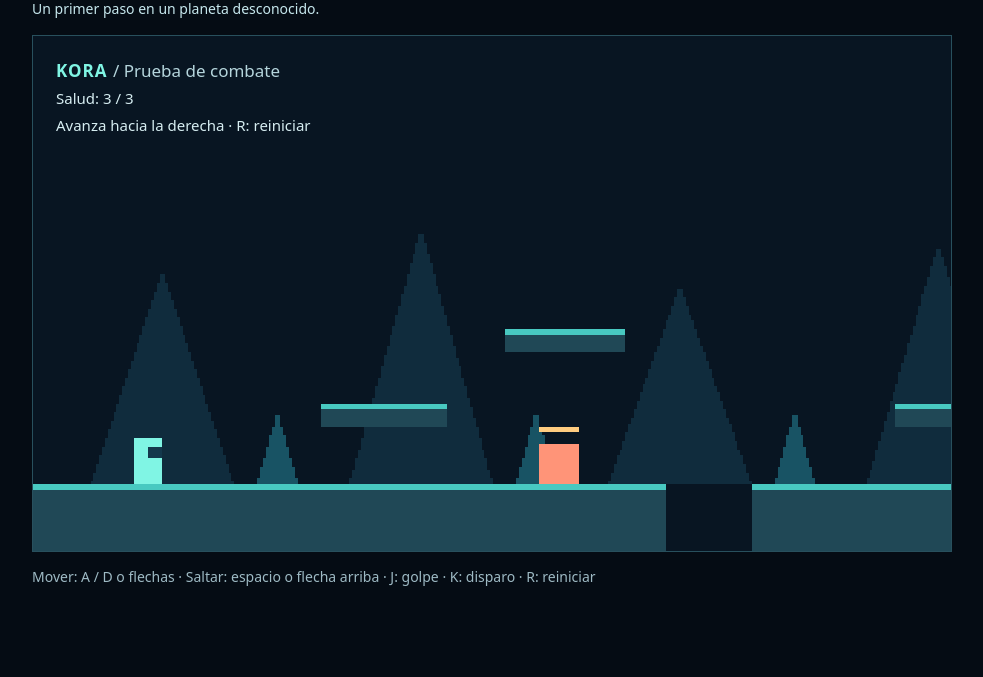
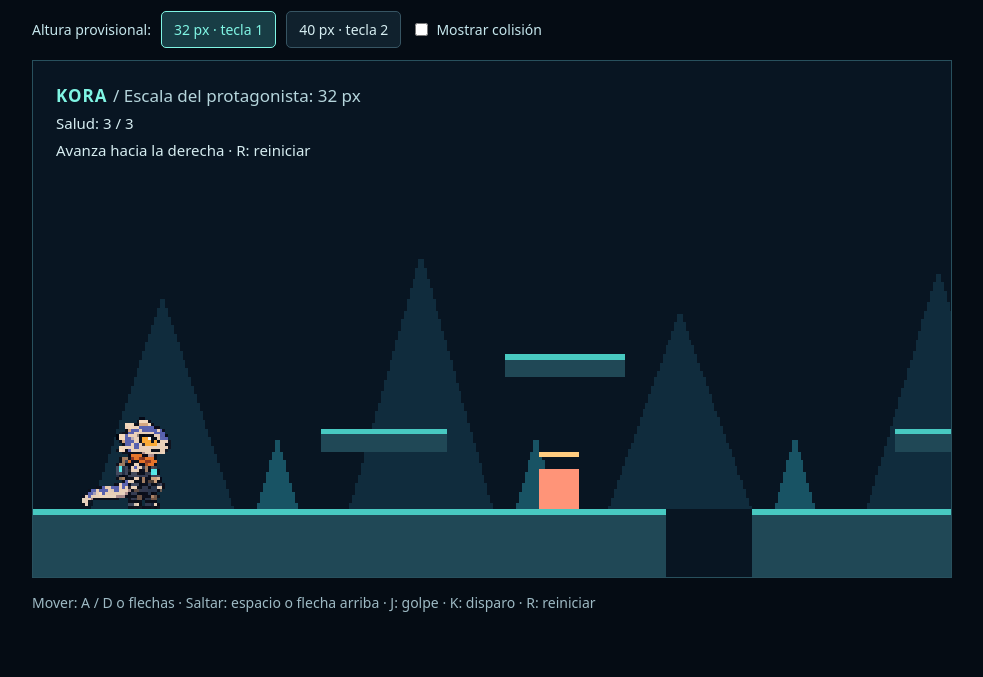
Before and after one commit to Harold95-AL/KORA, a website built with Vite: page index.html in a window 1280 px wide. Shown: the part 123-800 px from the top of the page, without its empty margins (148-1131 px from the left). Built offline with nearby package versions, Linux system fonts and the light colour scheme; animation ran at ten frames a second.

Commit message:
feat: compare approved protagonist at 32 and 40 pixel scales

```diff
--- /dev/null
+++ b/docs/art/protagonist-v1-prompt.txt
@@ -0,0 +1 @@
+Use case: stylized-concept. Asset type: ONE provisional pixel-art game sprite for KORA, not a concept sheet. Reference image role: approved character identity only. Generate one isolated full-body strict side profile character facing RIGHT, neutral standing pose, feet aligned on a horizontal baseline. Transparent background, no shadow, no text, no scenery, no panels, no weapons, no additional poses. Preserve short wide slightly angular reptilian gecko head, compact robust body, LONG tail trailing LEFT outside torso silhouette, cream skin #E6D9C8 with violet #5C6BC0 patches, large readable amber eye #F2A43C, orange scarf #D66A2C, lightweight graphite spacesuit #243042 with minimal cyan #4EE6E6 tech accents. The character's eye, scarf, tail and silhouette must read at only 32 and 40 pixels tall. Make genuine very low-resolution sprite design: a logical pixel grid about 40 pixels tall, large solid pixel clusters, extremely limited palette, hard square pixel edges, no antialiasing, no gradients, no painterly detail. Enlarge the logical pixels by an exact integer factor for delivery if necessary. Entire character including tail contained, little transparent margin. Character body and head on right, tail to left. The torso is upright, arms resting. This is a static scale-validation sprite, no animations.
--- a/index.html
+++ b/index.html
@@ -9,10 +9,16 @@
     <main>
       <h1>KORA</h1>
       <p>Un primer paso en un planeta desconocido.</p>
+      <div class="scale-controls" aria-label="Comparación de escala del protagonista">
+        <span>Altura provisional:</span>
+        <button type="button" data-player-size="32" aria-pressed="true">32 px · tecla 1</button>
+        <button type="button" data-player-size="40" aria-pressed="false">40 px · tecla 2</button>
+        <label><input type="checkbox" id="show-collision" /> Mostrar colisión</label>
+      </div>
       <div class="game-frame">
         <div id="game" aria-label="Prototipo de plataformas KORA"></div>
         <div class="game-hud">
-          <h2>KORA <span>/ Prueba de combate</span></h2>
+          <h2>KORA <span>/ Escala del protagonista: <span id="player-scale">32 px</span></span></h2>
           <p id="player-health" role="status">Salud: 3 / 3</p>
           <p id="course-status" role="status">Avanza hacia la derecha · R: reiniciar</p>
         </div>
--- a/src/entities/Player.ts
+++ b/src/entities/Player.ts
@@ -11,10 +11,11 @@ export class Player extends Phaser.Physics.Arcade.Sprite {
   private readonly jumpKey: Phaser.Input.Keyboard.Key;
 
   constructor(scene: Phaser.Scene, x: number, y: number) {
-    super(scene, x, y, 'player');
+    super(scene, x, y, 'player-32');
     scene.add.existing(this);
     scene.physics.add.existing(this);
     this.setCollideWorldBounds(true);
+    this.setVisualHeight(32);
 
     const keyboard = scene.input.keyboard;
     if (!keyboard) throw new Error('KORA requiere entrada de teclado.');
@@ -41,6 +42,17 @@ export class Player extends Phaser.Physics.Arcade.Sprite {
     }
   }
 
+  setVisualHeight(height: 32 | 40): void {
+    this.setTexture('player-' + height);
+    // Marcos simétricos: el cuerpo permanece centrado al mirar a ambos lados.
+    // La cola es decorativa. Ambas escalas comparten la física ya validada.
+    this.setOrigin(0.5, 1 - 8 / height);
+    const body = this.body as Phaser.Physics.Arcade.Body;
+    body.setSize(10, 16, false);
+    body.setOffset(height - 5, height - 16);
+    body.updateFromGameObject();
+  }
+
   takeDamage(time: number): boolean {
     if (time < this.invulnerableUntil || this.health <= 0) return false;
     this.health -= 1;
--- a/src/main.ts
+++ b/src/main.ts
@@ -38,3 +38,25 @@ if (!health) throw new Error('No se encontró el indicador de salud.');
 game.events.on('player-health', (value: number) => {
   health.textContent = 'Salud: ' + value + ' / ' + COMBAT.playerHealth;
 });
+
+const scaleLabel = document.querySelector<HTMLSpanElement>('#player-scale');
+const scaleButtons = document.querySelectorAll<HTMLButtonElement>('[data-player-size]');
+const collisionToggle = document.querySelector<HTMLInputElement>('#show-collision');
+if (!scaleLabel || !collisionToggle) throw new Error('Faltan los controles de escala.');
+
+scaleButtons.forEach((button) => {
+  button.addEventListener('click', () => {
+    game.events.emit('player-scale', Number(button.dataset.playerSize));
+    button.blur();
+  });
+});
+collisionToggle.addEventListener('change', () => {
+  game.events.emit('player-collision', collisionToggle.checked);
+  collisionToggle.blur();
+});
+game.events.on('player-scale-changed', (height: number) => {
+  scaleLabel.textContent = height + ' px';
+  scaleButtons.forEach((button) => {
+    button.setAttribute('aria-pressed', String(Number(button.dataset.playerSize) === height));
+  });
+});
--- a/src/scenes/GameScene.ts
+++ b/src/scenes/GameScene.ts
@@ -11,9 +11,17 @@ export class GameScene extends Phaser.Scene {
   private completed = false;
   private enemies: Enemy[] = [];
   private combat!: CombatSystem;
+  private collisionOutline!: Phaser.GameObjects.Graphics;
+  private showCollision = false;
 
   constructor() {
     super('GameScene');
+  }
+
+  preload(): void {
+    const base = import.meta.env.BASE_URL;
+    this.load.image('player-32', base + 'assets/sprites/protagonist-v1-32.png');
+    this.load.image('player-40', base + 'assets/sprites/protagonist-v1-40.png');
   }
 
   create(): void {
@@ -30,16 +38,6 @@ export class GameScene extends Phaser.Scene {
       scenery.fillTriangle(x, 156, x + 25, 62 + (x % 35), x + 50, 156);
       scenery.fillStyle(0x185364);
       scenery.fillTriangle(x + 58, 156, x + 65, 130, x + 72, 156);
-    }
-
-    if (!this.textures.exists('player')) {
-      const texture = this.add.graphics();
-      texture.fillStyle(0x80f5e4);
-      texture.fillRect(0, 0, 10, 16);
-      texture.fillStyle(0x14384c);
-      texture.fillRect(5, 3, 5, 4);
-      texture.generateTexture('player', 10, 16);
-      texture.destroy();
     }
 
     for (const [key, width, height, color] of [
@@ -83,6 +81,24 @@ export class GameScene extends Phaser.Scene {
     const keyboard = this.input.keyboard;
     if (!keyboard) throw new Error('KORA requiere entrada de teclado.');
     this.restartKey = keyboard.addKey(Phaser.Input.Keyboard.KeyCodes.R);
+    this.collisionOutline = this.add.graphics().setDepth(20);
+
+    const changeScale = (height: number): void => {
+      if (height !== 32 && height !== 40) return;
+      this.player.setVisualHeight(height);
+      this.game.events.emit('player-scale-changed', height);
+    };
+    const changeCollision = (visible: boolean): void => {
+      this.showCollision = visible;
+    };
+    this.game.events.on('player-scale', changeScale);
+    this.game.events.on('player-collision', changeCollision);
+    keyboard.on('keydown-ONE', () => changeScale(32));
+    keyboard.on('keydown-TWO', () => changeScale(40));
+    this.events.once(Phaser.Scenes.Events.SHUTDOWN, () => {
+      this.game.events.off('player-scale', changeScale);
+      this.game.events.off('player-collision', changeCollision);
+    });
 
     this.add.rectangle(928, 132, 2, 48, 0x80f5e4);
     this.add.triangle(936, 114, 0, 0, 16, 6, 0, 12, 0x80f5e4);
@@ -109,6 +125,13 @@ export class GameScene extends Phaser.Scene {
       this.cameras.main.startFollow(this.player, true);
     }
 
+    this.collisionOutline.clear();
+    if (this.showCollision) {
+      const body = this.player.body as Phaser.Physics.Arcade.Body;
+      this.collisionOutline.lineStyle(1, 0xff4fbd, 1);
+      this.collisionOutline.strokeRect(body.x, body.y, body.width, body.height);
+    }
+
     const completed = this.player.x >= 910;
     if (completed !== this.completed) {
       this.completed = completed;
--- a/src/style.css
+++ b/src/style.css
@@ -12,3 +12,10 @@ canvas { display: block; image-rendering: pixelated; }
 .game-hud h2 { margin: 0; color: #80f5e4; font-size: clamp(13px, 2vw, 17px); font-weight: 700; letter-spacing: .06em; }
 .game-hud h2 span { color: #b5d5dc; font-weight: 500; letter-spacing: 0; }
 .game-hud p { margin: 6px 0 0; font-size: clamp(12px, 1.8vw, 15px); color: #d6edf1; line-height: 1.4; }
+
+.scale-controls { display: flex; flex-wrap: wrap; align-items: center; gap: 10px; margin: 16px 0 12px; font-size: 14px; }
+.scale-controls button { border: 1px solid #375563; border-radius: 5px; padding: 8px 12px; background: #10212d; color: #d6edf1; font: inherit; cursor: pointer; }
+.scale-controls button[aria-pressed="true"] { border-color: #80f5e4; background: #183d45; color: #80f5e4; }
+.scale-controls button:focus-visible, .scale-controls input:focus-visible { outline: 2px solid #80f5e4; outline-offset: 3px; }
+.scale-controls label { display: flex; align-items: center; gap: 5px; cursor: pointer; }
+.scale-controls input { accent-color: #80f5e4; }
```
Also changed, not shown: docs/protagonist-v1.md (added, +48 -0 lines), README.md, docs/art/protagonist-v1-source.png (added), public/assets/sprites/protagonist-v1-32.png (added), public/assets/sprites/protagonist-v1-40.png (added).
